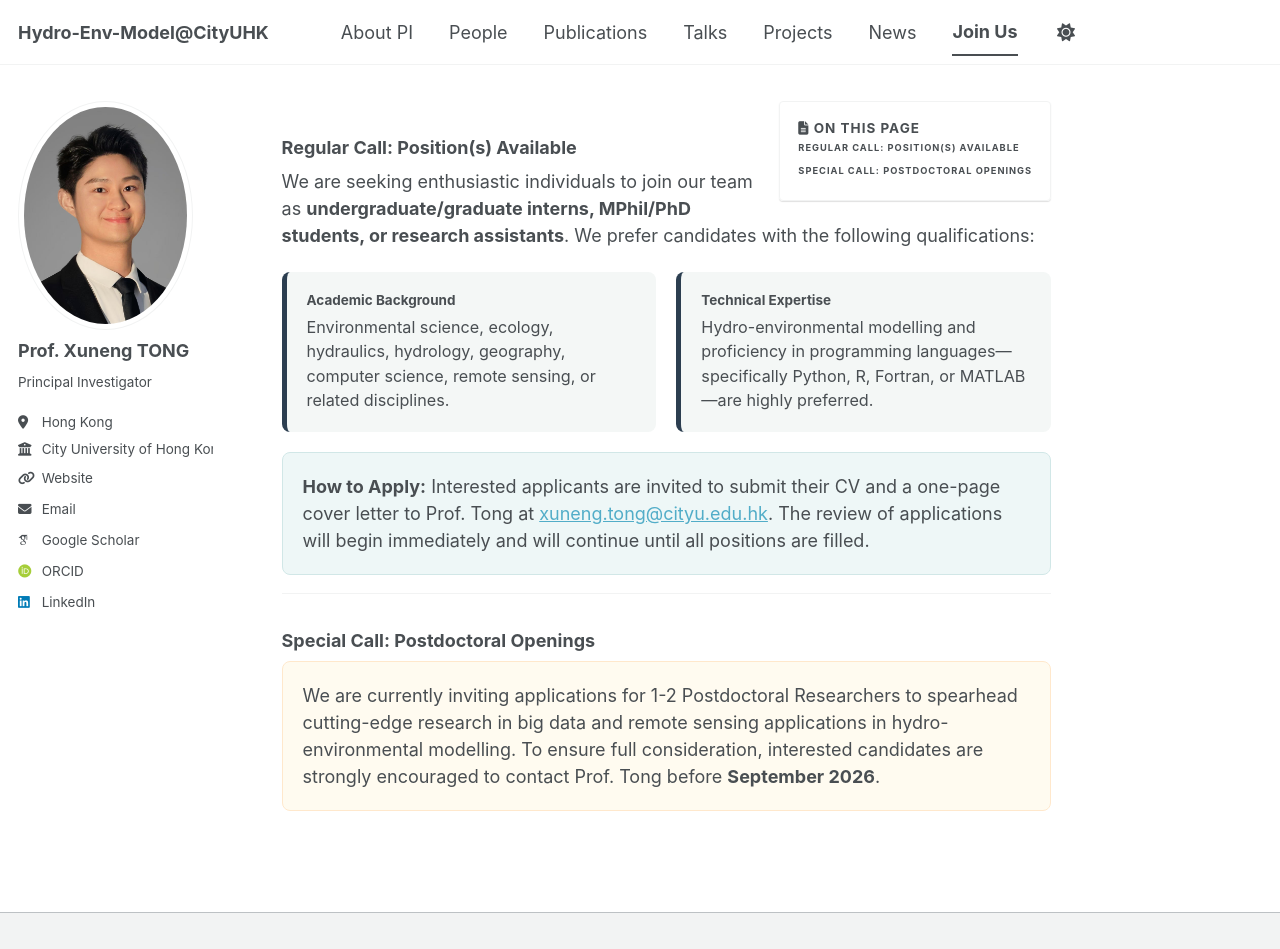
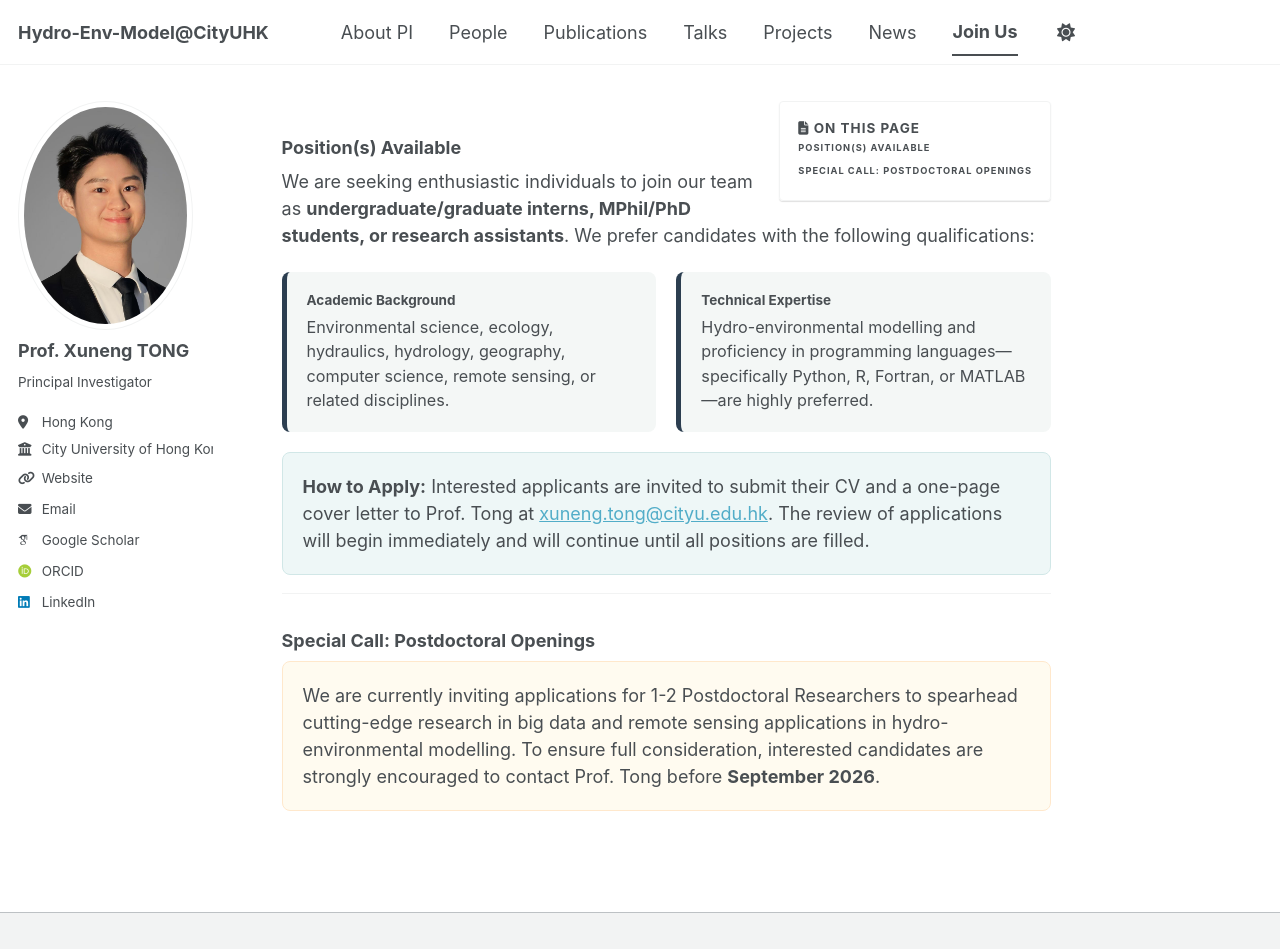
Before and after one commit to TongXuneng/TongXuneng.github.io, a Jekyll site: the page built from _pages/markdown.md, in a window 1280 px wide and 949 px high. Built offline with Jekyll 4.4.1, drawn with Linux system fonts in a browser that asks for light colours; some web fonts are replaced; a script bundle is joined from its source files by our own code; library files that are not in the unit come from our copies.

Commit message:
Update heading for available positions section

```diff
--- a/_pages/markdown.md
+++ b/_pages/markdown.md
@@ -8,7 +8,7 @@ redirect_from:
 
 {% include toc %}
 
-### Regular Call: Position(s) Available
+### Position(s) Available
 We are seeking enthusiastic individuals to join our team as **undergraduate/graduate interns, MPhil/PhD students, or research assistants**. We prefer candidates with the following qualifications:
 
 <div style="display: grid; grid-template-columns: repeat(auto-fit, minmax(300px, 1fr)); gap: 20px; margin: 20px 0;">
```
